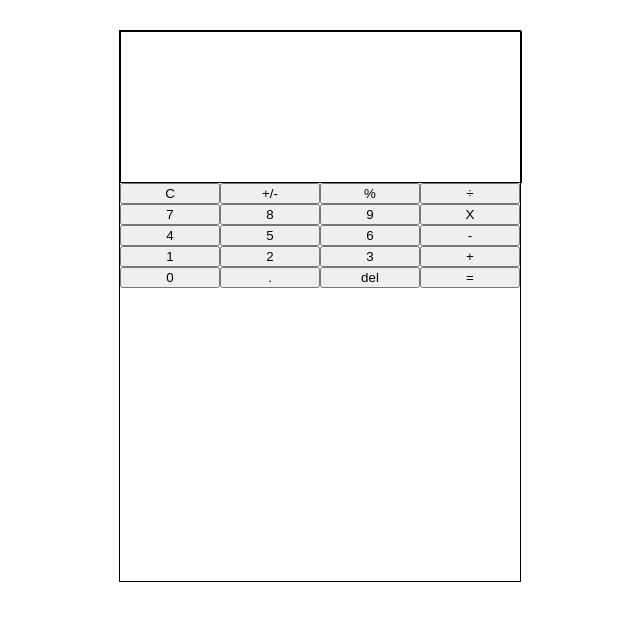
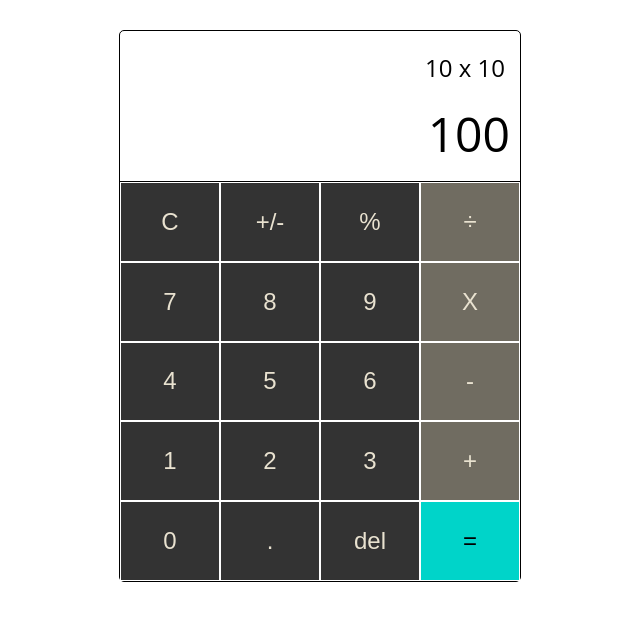
Before and after one commit to yoga1234/calculator, a plain HTML site: page index.html in a window 1280 px wide. Shown: the whole page, without its empty margins (320-960 px from the left). Drawn offline with Linux system fonts and the light colour scheme.

Commit message:
finishing style

```diff
--- a/index.html
+++ b/index.html
@@ -11,35 +11,42 @@
 <body>
 
   <div class="container">
-    <div class="screen"></div>
+    <div class="screen">
+      <div class="history-screen">
+        10 x 10
+      </div>
+      <div class="result-screen">
+        100
+      </div>
+    </div>
     <div class="button-side">
       <div class="first-container">
-        <button class="black">C</button>
-        <button class="black">7</button>
-        <button class="black">4</button>
-        <button class="black">1</button>
-        <button class="black">0</button>
+        <button class="dark-button">C</button>
+        <button class="dark-button">7</button>
+        <button class="dark-button">4</button>
+        <button class="dark-button">1</button>
+        <button class="dark-button">0</button>
       </div>
       <div class="second-container">
-        <button class="black">+/-</button>
-        <button class="black">8</button>
-        <button class="black">5</button>
-        <button class="black">2</button>
-        <button class="black">.</button>
+        <button class="dark-button">+/-</button>
+        <button class="dark-button">8</button>
+        <button class="dark-button">5</button>
+        <button class="dark-button">2</button>
+        <button class="dark-button">.</button>
       </div>
       <div class="third-container">
-        <button class="black">%</button>
-        <button class="black">9</button>
-        <button class="black">6</button>
-        <button class="black">3</button>
-        <button class="black">del</button>
+        <button class="dark-button">%</button>
+        <button class="dark-button">9</button>
+        <button class="dark-button">6</button>
+        <button class="dark-button">3</button>
+        <button class="dark-button">del</button>
       </div>
       <div class="fourth-container">
-        <button class="black">&#247;</button>
-        <button class="black">X</button>
-        <button class="black">-</button>
-        <button class="black">+</button>
-        <button class="black">=</button>
+        <button class="semi-dark-button">&#247;</button>
+        <button class="semi-dark-button">X</button>
+        <button class="semi-dark-button">-</button>
+        <button class="semi-dark-button">+</button>
+        <button class="light-button">=</button>
       </div>
     </div>
   </div>
--- a/style.css
+++ b/style.css
@@ -1,24 +1,46 @@
+/* style */
 body {
 	width: 100%;
 	height: 100%;
 	margin: 0;
 	padding: 0;
+	font-size: 15px;
+	font-family: 'Open Sans', 'Helvetica Neue', sans-serif;
 }
 .container {
 	border: 1px solid #000;
+	border-radius: 5px;
 	width: 400px;
 	height: 550px;
 	margin: 30px auto 0 auto;
 	display: flex;
 	flex-direction: column;
 }
+/* screen style */
 .screen {
-	border: 1px solid #000;
+	display: flex;
+	flex-direction: column;
+	justify-content: space-between;
 	height: 150px;
 	width: 100%;
 }
+.history-screen {
+	text-align: end;
+	font-size: 1.5rem;
+	margin: 20px 15px 0 0;
+}
+.result-screen {
+	text-align: end;
+	font-size: 3rem;
+	margin: 0 10px 15px 0;
+}
+
+/* button style */
 .button-side {
+	border-top: 1px solid #000;
 	display: flex;
+	flex-direction: row;
+	flex: 1;
 }
 .first-container,
 .second-container,
@@ -34,3 +56,33 @@ body {
 .fourth-container button{
 	flex: 1;
 }
+.dark-button {
+	font-size: 1.5rem;
+	color: #e9e2d0;
+	background-color: #333333;
+	border: .2px solid #fff;
+	outline: none;
+}
+.dark-button:active {
+	opacity: 0.5;
+}
+.semi-dark-button {
+	font-size: 1.5rem;
+	color: #e9e2d0;
+	background-color: #706c61;
+	border: .2px solid #fff;
+	outline: none;
+}
+.semi-dark-button:active {
+	opacity: 0.5;
+}
+.light-button {
+	font-size: 1.5rem;
+	color: #000;
+	background-color: #00d4c9;
+	border: .2px solid #fff;
+	outline: none;
+}
+.light-button:active {
+	opacity: 0.5;
+}
```
Lines whose indentation alone changed are shown as unchanged.
